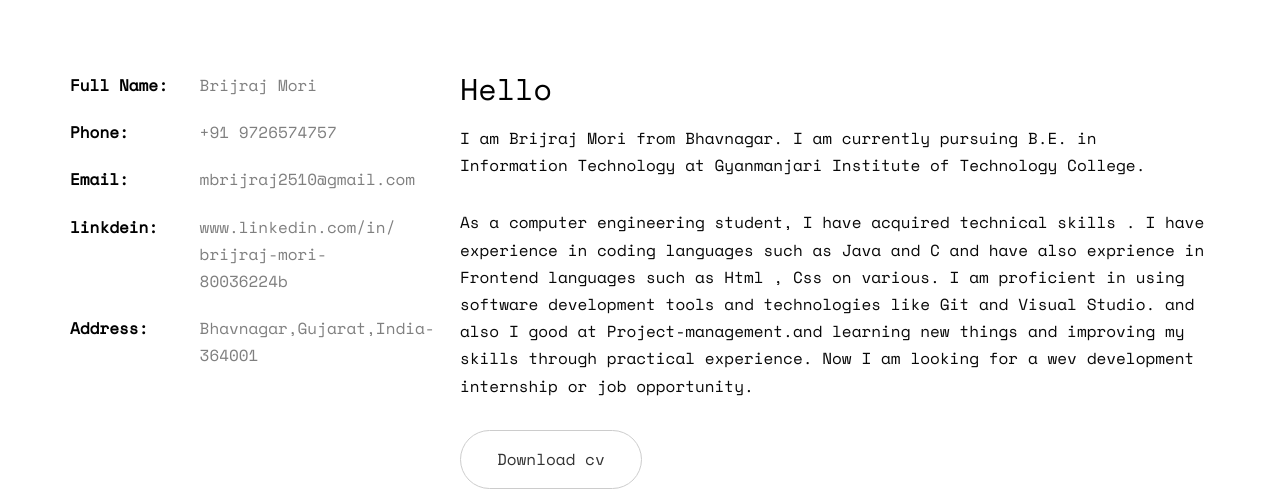
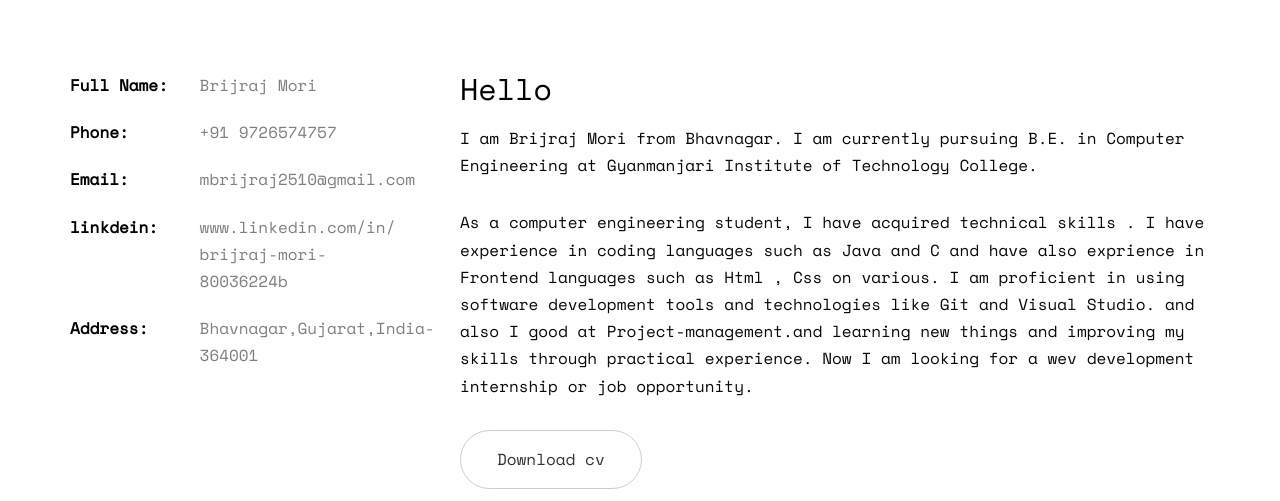
Before and after one commit to Brijraj-7/Portfolio, a plain HTML site: page index.html in a window 1280 px wide. Shown: the part 1000-1501 px from the top of the page. Drawn offline with nearby package versions, Linux system fonts and the light colour scheme; some packages are replaced by stand-ins of ours; no server answers; files whose address does not match are found by name.

Commit message:
Update index.html

```diff
--- a/index.html
+++ b/index.html
@@ -94,7 +94,7 @@
 				</div>
 				<div class="col-md-8">
 					<h2>Hello </h2>
-					<p>I am Brijraj Mori from Bhavnagar. I am currently pursuing B.E. in Information Technology at Gyanmanjari Institute of Technology College.</p>
+					<p>I am Brijraj Mori from Bhavnagar. I am currently pursuing B.E. in Computer Engineering at Gyanmanjari Institute of Technology College.</p>
 					<p>As a computer engineering student, I have acquired
 						technical skills . I have experience in coding languages
 						such as Java and C and have also exprience
```
